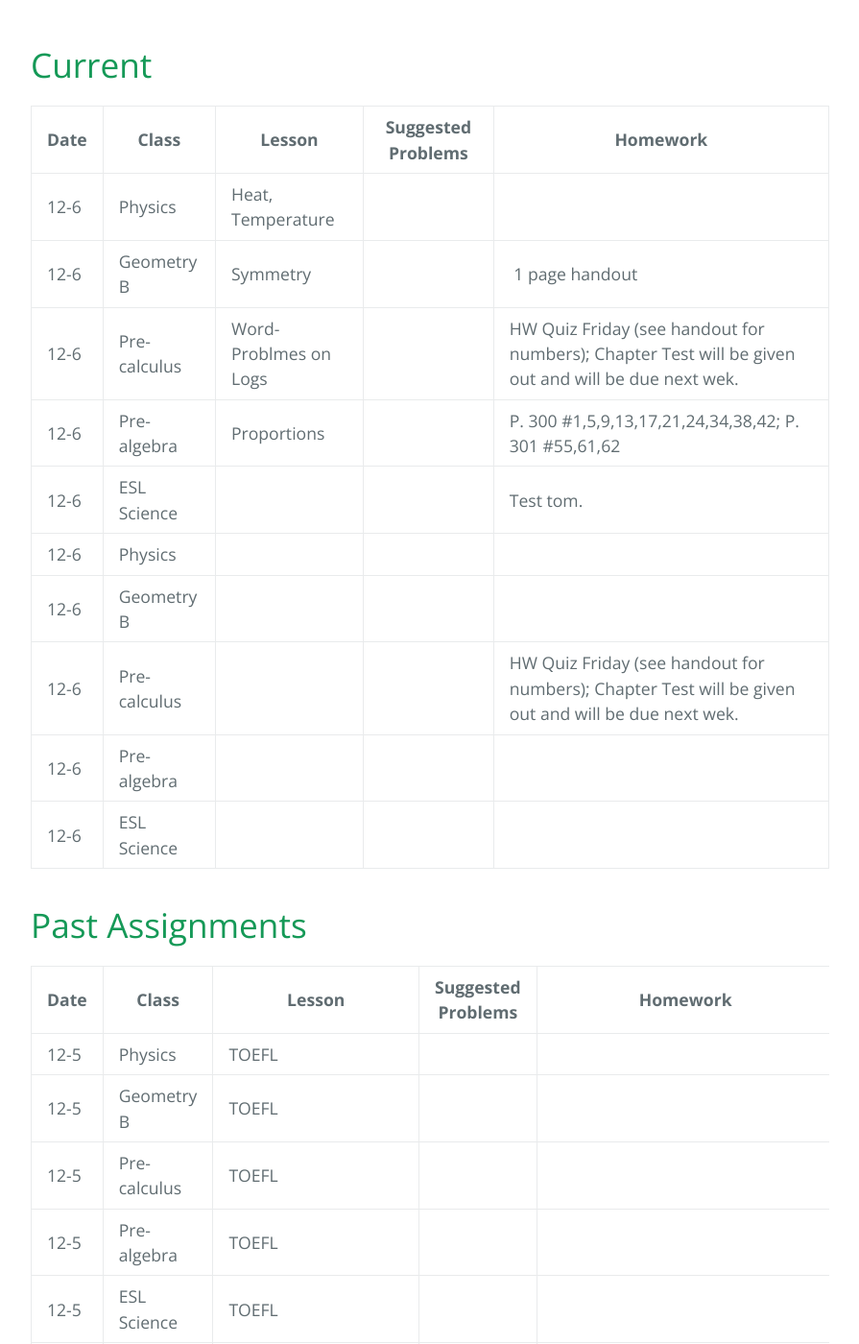
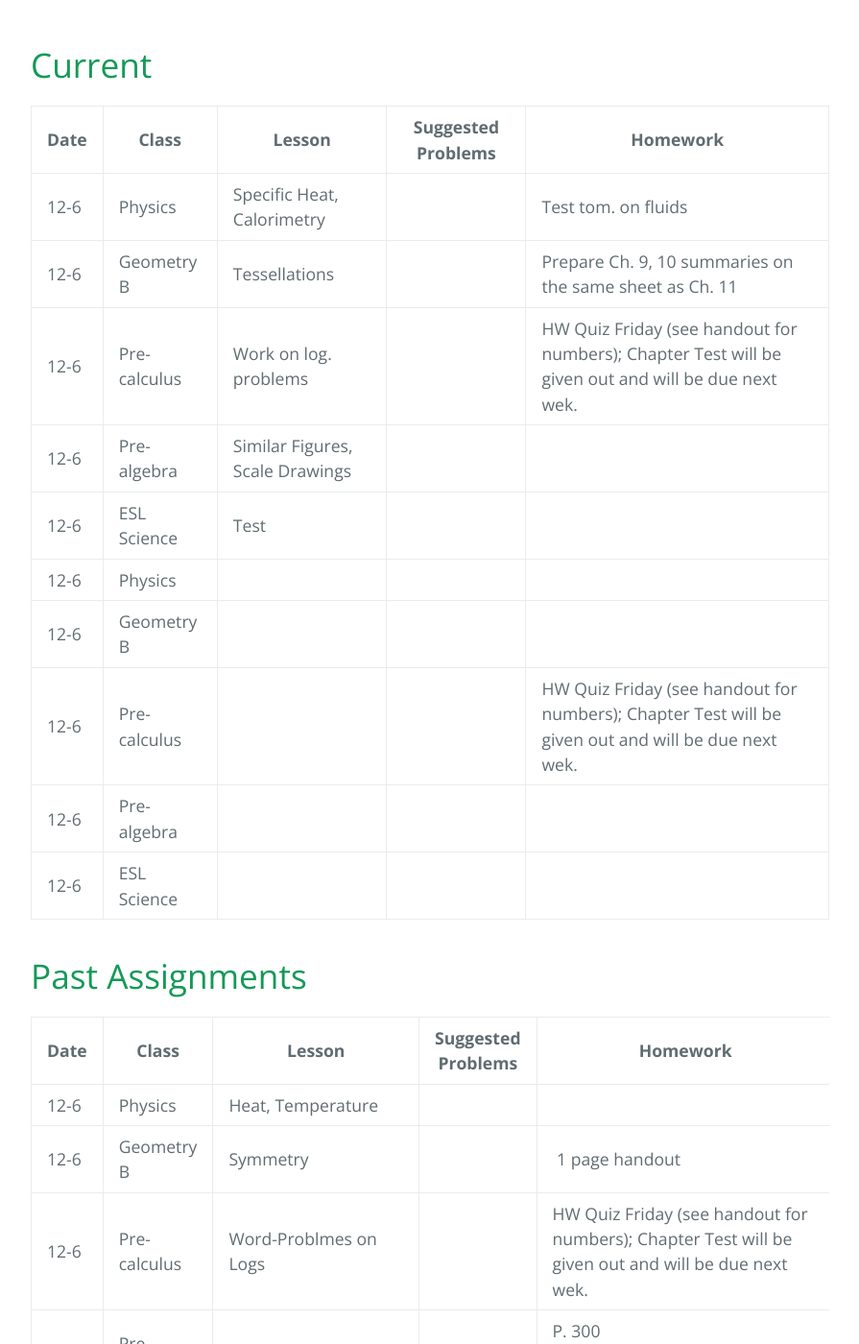
Before and after one commit to gpayoo/gpayoo, a Jekyll site: the page built from index.md, in a window 1280 px wide and 1400 px high, scrolled down 458 px. Shown: the whole window at 96% size, without its empty margins (192-1087 px from the left). Built offline with Jekyll 4.4.1, drawn with Linux system fonts in a browser that asks for light colours; our own code applies the rules of GitHub Pages for plain Markdown files; some of the changed text lies outside the part shown.

Commit message:
Update index.md

```diff
--- a/index.md
+++ b/index.md
@@ -10,11 +10,11 @@ layout: default
 
 | Date | Class | Lesson | Suggested Problems | Homework |
 | ---- | ----- | ------ | -------- | ---
-| 12-6 | Physics | Heat, Temperature  | |
-| 12-6 | Geometry B | Symmetry | |  1 page handout
-| 12-6 | Pre-calculus | Word-Problmes on Logs| | HW Quiz Friday (see handout for numbers); Chapter Test will be given out and will be due next wek.
-| 12-6 | Pre-algebra | Proportions   | |  P. 300 #1,5,9,13,17,21,24,34,38,42; P. 301 #55,61,62
-| 12-6 | ESL Science |  |  | Test tom.
+| 12-6 | Physics |  Specific Heat, Calorimetry | | Test tom. on fluids
+| 12-6 | Geometry B | Tessellations | |  Prepare Ch. 9, 10 summaries on the same sheet as Ch. 11
+| 12-6 | Pre-calculus | Work on log. problems| | HW Quiz Friday (see handout for numbers); Chapter Test will be given out and will be due next wek.
+| 12-6 | Pre-algebra | Similar Figures, Scale Drawings | |
+| 12-6 | ESL Science | Test |  |
 | 12-6 | Physics |   | |
 | 12-6 | Geometry B | | |
 | 12-6 | Pre-calculus | | | HW Quiz Friday (see handout for numbers); Chapter Test will be given out and will be due next wek.
@@ -26,6 +26,11 @@ layout: default
 
 | Date | Class | Lesson | Suggested Problems | Homework |
 | ---- | ----- | ------ | -------- | ---
+| 12-6 | Physics | Heat, Temperature  | |
+| 12-6 | Geometry B | Symmetry | |  1 page handout
+| 12-6 | Pre-calculus | Word-Problmes on Logs| | HW Quiz Friday (see handout for numbers); Chapter Test will be given out and will be due next wek.
+| 12-6 | Pre-algebra | Proportions   | |  P. 300 #1,5,9,13,17,21,24,34,38,42; P. 301 #55,61,62
+| 12-6 | ESL Science |  |  | Test tom.
 | 12-5 | Physics |  TOEFL | |
 | 12-5 | Geometry B | TOEFL | |
 | 12-5 | Pre-calculus | TOEFL  | |
```
